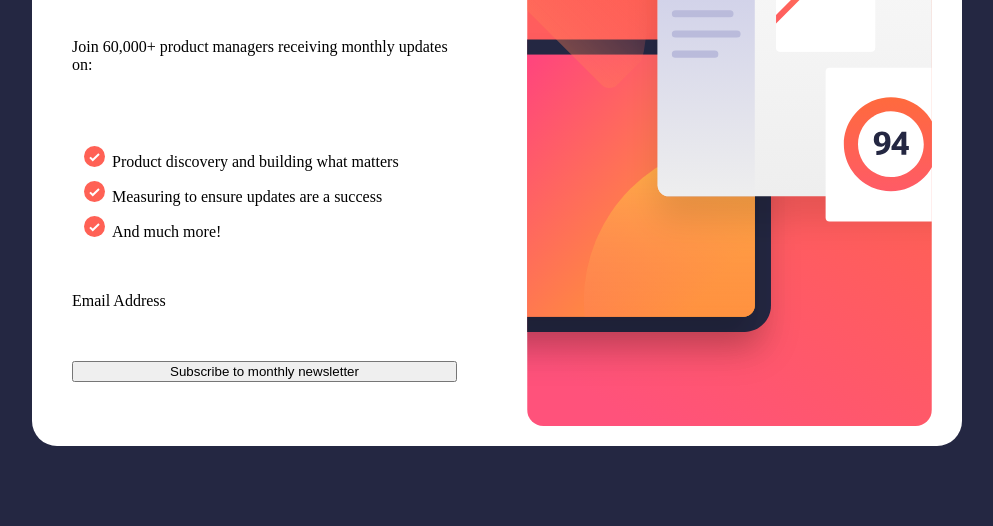
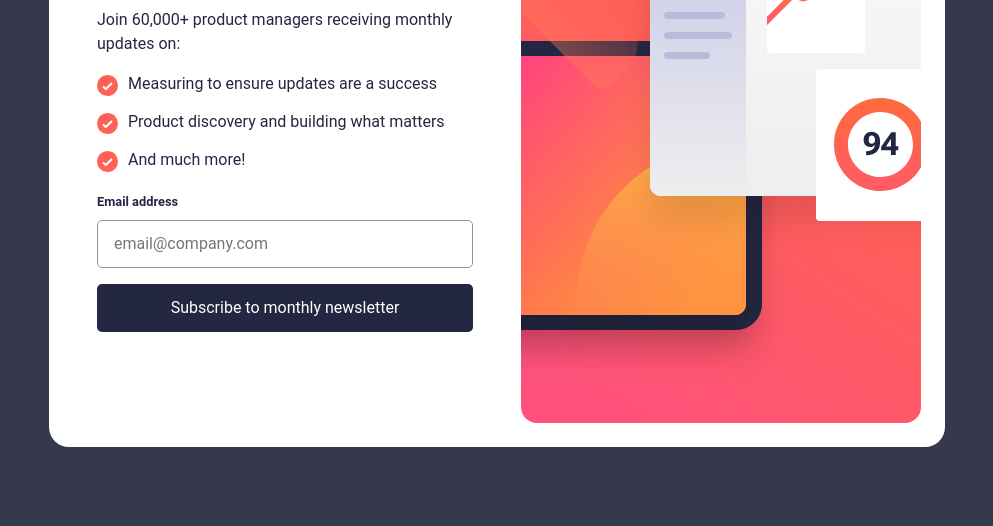
Before and after one commit to BrainardOrina/NewsletterChallange, a plain HTML site: page index.html in a window 1280 px wide. Shown: the part 274-800 px from the top of the page, without its empty margins (143-1136 px from the left). Drawn offline with Linux system fonts and the light colour scheme.

Commit message:
almost finished

```diff
--- /dev/null
+++ b/functionScript.js
@@ -0,0 +1,37 @@
+document.addEventListener("DOMContentLoaded", function() {
+    const signUpForm = document.getElementById("signup-form");
+    const errorMessage = document.getElementById("error-message");
+    const successMessage = document.getElementById("success-state");
+    const emailInput = document.getElementById("email");
+    const userEmailDisplay = document.querySelector(".user-email");
+    const dismissButton = document.querySelector(".close-btn");
+    const subscribeButton = document.querySelector(".signup-btn");
+
+    function validateEmail(email) {
+        return /^[^\s@]+@[^\s@]+\.[^\s@]+$/.test(email);
+    }
+
+    subscribeButton.addEventListener("click", function(event) {
+        event.preventDefault();
+        const email = emailInput.value.trim();
+
+        if (validateEmail(email)) {
+            userEmailDisplay.innerText = email;
+            signUpForm.classList.add("hidden");
+            successMessage.classList.remove("hidden");
+            emailInput.style.border = "1px solid #ddd";
+            errorMessage.innerText = "";
+        } else {
+            errorMessage.innerText = "Valid email required";
+            emailInput.style.border = "1px solid hsl(4, 100%, 67%)";
+        }
+    });
+
+    dismissButton.addEventListener("click", function() {
+        successMessage.classList.add("hidden");
+        signUpForm.classList.remove("hidden");
+        emailInput.value = "";
+        errorMessage.innerText = "";
+        emailInput.style.border = "1px solid #ddd";
+    });
+});
--- a/index.html
+++ b/index.html
@@ -4,32 +4,49 @@
     <meta charset="UTF-8">
     <meta name="viewport" content="width=device-width, initial-scale=1.0">
     <link rel="stylesheet" href="styling.css">
+    <script src="functionScript.js" defer></script>
     <title>Document</title>
 </head>
 <body>
-    <div id="mainBox">
-        <div id="TextPart">
-            <h1 id="headerTextPart">Stay updated!</h1>
-            <p>Join 60,000+ product managers receiving monthly updates on:</p>
-            <ul id="bullets">
-                <li>
-                    Product discovery and building what matters
-                </li>
-                <li>
-                    Measuring to ensure updates are a success
-                </li>
-                <li>
-                    And much more!
-                </li>
-            </ul>
-            <div id="EmailAreaDiv">
-                    <p>Email Address</p>
+    <main>
+        <!-- Sign-up form start -->
+        <section id="card-signup" class="card signup">
+          <form id="signup-form" novalidate>
+            <picture>
+              <source media="(min-width: 48rem)" srcset="./assets/images/illustration-sign-up-desktop.svg">
+              <source media="(max-width: 47.9rem)" srcset="./assets/images/illustration-sign-up-mobile.svg">
+              <img src="./assets/images/illustration-sign-up-mobile.svg" alt="Illustration of a signup" class="illustration-img">
+            </picture>
+
+            <div class="form-content">
+              <h1>Stay updated!</h1>
+              <p>Join 60,000+ product managers receiving monthly updates on:</p>
+              <ul>
+                <li>Measuring to ensure updates are a success</li>
+                <li>Product discovery and building what matters</li>
+                <li>And much more!</li>
+              </ul>
+
+              <div class="email-error">
+                <label for="email">Email address</label>
+                <span class="error-message" id="error-message"></span>
+              </div>
+              <input type="text" id="email" name="email" placeholder="email@company.com">
+              <button class="signup-btn">Subscribe to monthly newsletter</button>
             </div>
-            <button type="button">Subscribe to monthly newsletter</button>
+          </form>
+        </section>
+        <!-- Sign-up form end -->
+
+        <!-- Success message start -->
+        <div class="success-state hidden" id="success-state">
+          <img src="./assets/images/icon-success.svg" alt="Success check icon" class="icon-success">
+          <h1>Thanks for subscribing!</h1>
+          <p>A confirmation email has been sent to <span class="user-email">ash@loremcompany.com</span>.
+            Please open it and click the button inside to confirm your subscription.</p>
+          <button class="close-btn">Dismiss message</button>
         </div>
-        <div id="PicturePart">
-            <img src="assets/images/illustration-sign-up-desktop.svg" alt="picture" id="Image" >
-        </div>
-    </div>
+        <!-- Success message end -->
+      </main>
 </body>
 </html>
--- a/styling.css
+++ b/styling.css
@@ -1,51 +1,202 @@
-body{
+*, *::before, *::after {
+    box-sizing: border-box;
+  }
+
+
+  * {
     margin: 0;
-    padding: 0;
-    background-color: hsl(234, 29%, 20%);
+  }
+
+  body {
+
+    line-height: 1.5;
+    -webkit-font-smoothing: antialiased;
+  }
+
+
+  img, picture, video, canvas, svg {
+    display: block;
+    max-width: 100%;
+  }
+
+
+  input, button, textarea, select {
+    font: inherit;
+  }
+
+
+  p, h1, h2, h3, h4, h5, h6 {
+    overflow-wrap: break-word;
+  }
+
+
+  p {
+    text-wrap: pretty;
+  }
+  h1, h2, h3, h4, h5, h6 {
+    text-wrap: balance;
+  }
+
+
+  #root, #__next {
+    isolation: isolate;
+  }
+
+
+:root {
+  --Red: hsl(4, 100%, 67%);
+  --Blue-800: hsl(234, 29%, 20%);
+  --Blue-700: hsl(235, 18%, 26%);
+  --Grey: hsl(0, 0%,58%);
+  --White: hsl(0, 0%, 100%);
+}
+
+body {
+  font-family: 'Roboto', sans-serif;
+  background-color: var(--Blue-700);
+  color: var(--White);
   display: flex;
   justify-content: center;
   align-items: center;
   min-height: 100vh;
+
+}
+form {
+  display: flex;
+  flex-direction: column;
+  justify-content: center;
+  align-items: center;
+  background-color: var(--White);
+  color: var(--Blue-800);
+  max-width: 23.44rem;
+  font-size: 1rem;
+  font-weight: 400;
+}
+.illustration-img {
+  height: auto;
+  width: 100%;
+}
+.form-content {
+  padding: 2rem 1.5rem;
+}
+h1 {
+  font-weight: 700;
+  font-size: 3rem;
+}
+p {
+  padding-top: 1rem;
+  padding-bottom: 1rem;
+}
+ul {
+  display: flex;
+  flex-direction: column;
+  gap: 10px;
+  padding-left: 0;
+}
+li{
+  display: flex;
+  gap: 10px;
+}
+ul li::before {
+  content: url('assets/images/icon-list.svg');
+  transform: translateY(3px);
+}
+.email-error {
+  display: flex;
+  justify-content: space-between;
+  font-size: 0.8rem;
+  font-weight: 700;
+  padding-top: 1rem;
+  padding-bottom: 0.5rem;
+}
+.error-message {
+  color: var(--Red);
+}
+#email {
+  width: 100%;
+  height: 3rem;
+  border: 1px solid var(--Grey);
+  border-radius: 5px;
+  color: var(--Blue-800);
+  margin-bottom: 1rem;
+  padding-left: 1rem;
+
+}
+button {
+  width: 100%;
+  height: 3rem;
+  background-color: var(--Blue-800);
+  color: var(--White);
+  text-align: center;
+  border-radius: 5px;
+  border: none;
+}
+button:hover {
+  background-image: linear-gradient(to right, #ff4b77 30%, #f65314);
+  box-shadow: 1px 5px 15px #ff6257;
+  cursor: pointer;
+}
+#email:hover {
+  border: 1px solid var(--Blue-800);
+}
+.success-state {
+  background-color: var(--White);
+  display: flex;
+  flex-direction: column;
+  justify-content: center;
+  align-items: flex-start;
+  color: var(--Blue-800);
+  background-color: var(--White);
+  padding: 0 1.5rem;
+  height: 100vh;
+}
+.success-state h1 {
+  font-size: 2.5rem;
+  font-weight: 700;
+  line-height: 2.5rem;
+  padding-top: 2rem;
+
+}
+.btn-close {
+  display: flex;
+  justify-content: flex-end;
 }
 
-#mainBox{
-    background-color: white;
-    width: 930px;
-    height: 640px;
-    border-radius: 25px;
-    display: grid;
-    grid-template-columns: 1fr 1fr;
-    margin: 0;
-    padding: 0;
+.hidden {
+  display: none;
 }
 
-#PicturePart{
-    display: flex;
+
+
+@media (min-width: 48rem) {
+  form {
+    max-width: 56rem;
+    display: grid;
+    grid-template-columns: 1fr 400px;
     justify-content: center;
     align-items: center;
-    margin: 0;
-    padding: 0;
+    padding: 1.5rem;
+    border-radius: 20px;
+    gap: 1.5rem;
+
+  }
+  .illustration-img {
+    grid-column: 2 / 3;
+    width: 100%;
+    height: auto;
+  }
+  .form-content {
+    grid-column: 1 / 2;
+    grid-row: 1;
+  }
+  .success-state {
+    width: 25rem;
+    padding: 2.5rem;
+    border-radius: 20px;
+    height: auto;
   }
 
-#Image{
-    width: 100%;
-    height: 600px;
+  .hidden {
+    display: none;
   }
-
-#TextPart{
-    display: grid;
-    grid-template-rows: 1fr 1fr 1fr 0.5fr 0.5fr;
-    justify-content: center;
-    align-items: center;
-    text-align: left;
-    padding: 40px;
 }
-
-#headerTextPart{
-    text-align: center;
-}
-
-#bullets{
-    list-style-image: url(assets/images/icon-list.svg);
-    line-height: 35px;
-}
```
Lines whose indentation alone changed are shown as unchanged.
